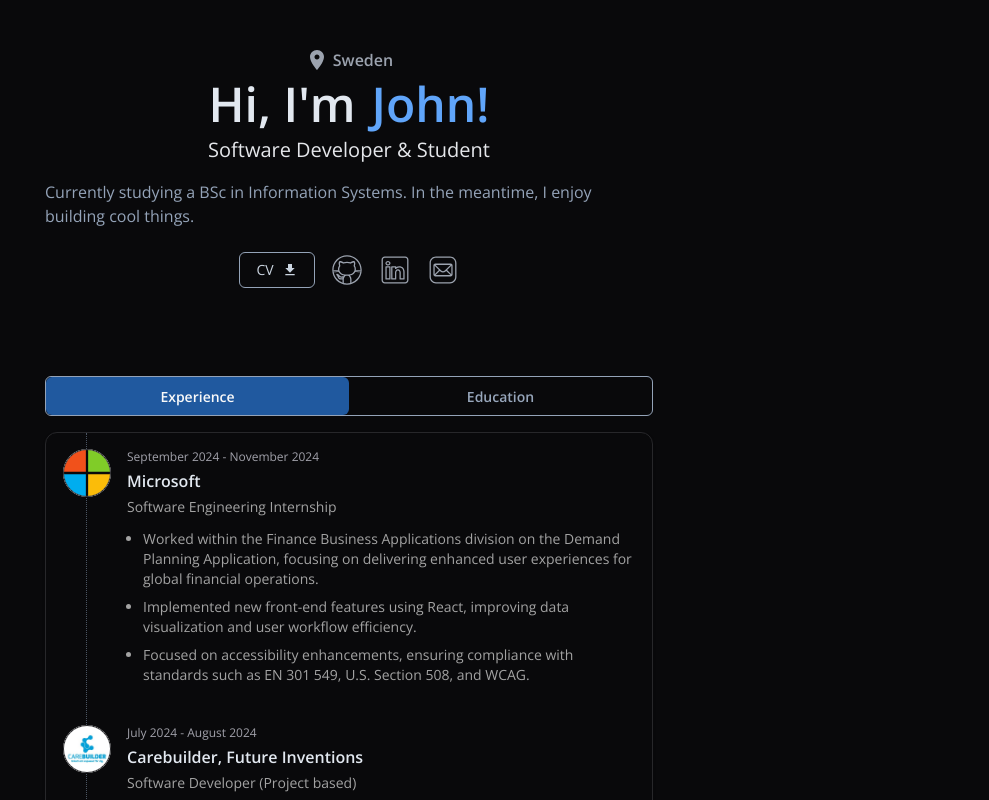
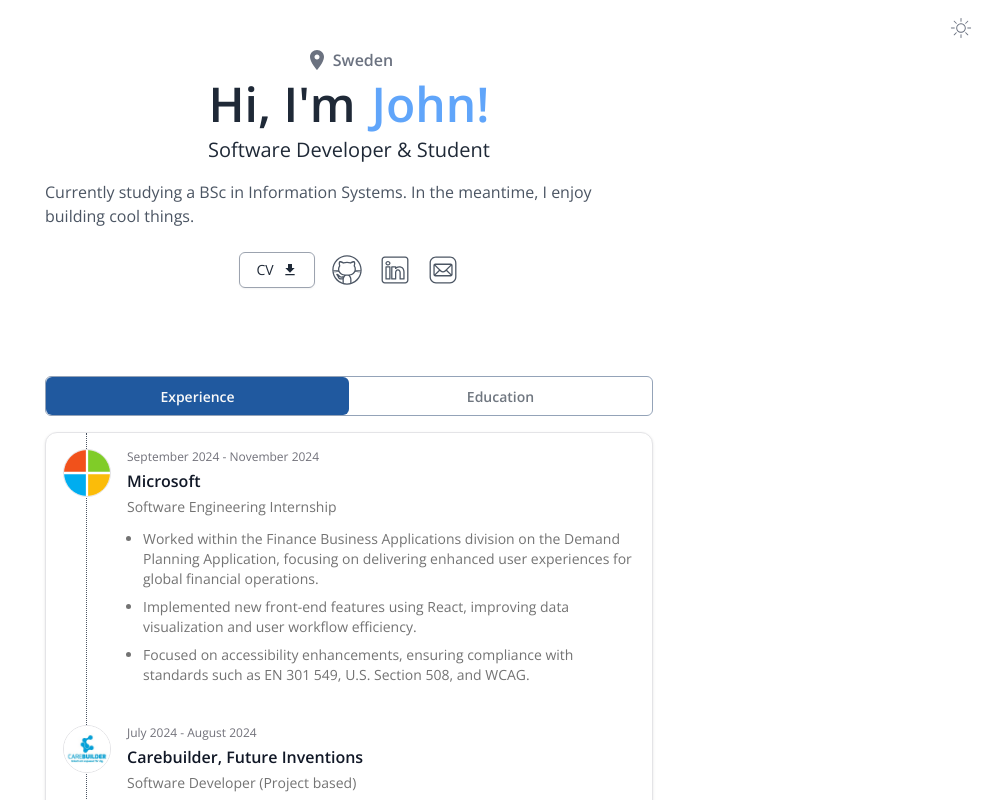
Before and after one commit to johnsward/portfolio, a Next.js app: page / in a window 1280 px wide. Shown: the top 800 px of the page, without its empty margins (291-1280 px from the left). Built offline with nearby package versions, Linux system fonts and the light colour scheme.

Commit message:
Dark and lightmode now enabled

```diff
--- a/src/app/components/About.tsx
+++ b/src/app/components/About.tsx
@@ -23,10 +23,10 @@ export const About = () => {
         <h1 className="flex flex-row gap-4 font-semibold dark:text-slate-200 text-gray-800 text-5xl">
           Hi, I'm <p className="text-blue-400">John!</p>
         </h1>
-        <h2 className="font-regular text-gray-600 dark:text-gray-200 text-xl">
+        <h2 className="font-regular text-gray-800 dark:text-gray-200 text-xl">
           {"Software Developer & Student"}
         </h2>
-        <p className="dark:text-slate-400 text-basic text-gray-400 mt-2 font-light">
+        <p className="dark:text-slate-400 text-basic text-gray-600 mt-2 font-light">
         {"Currently studying a BSc in Information Systems. In the meantime, I enjoy building cool things."}
         </p>
       </div>
--- a/src/app/components/Header.tsx
+++ b/src/app/components/Header.tsx
@@ -1,17 +1,51 @@
 "use client";
-import React, {useState} from "react";
-import { useRouter } from "next/navigation";
+import React, { useEffect, useState } from "react";
+import SunIcon from "./icons/sunicon.svg";
+import DarkModeIcon from "./icons/darkmodeicon.svg";
 
 export const Header = () => {
-    const router = useRouter();
-    return (
-        <div className="flex flex-row align-middle justify-between p-4">
-            <h1>John Swärd</h1>
-            <ul className="flex flex-row gap-4">
-                <li className="cursor-pointer" onClick={() => router.push("/about")}>About</li>
-                <li className="cursor-pointer" onClick={() => router.push("/projects")}>Projects</li>
-                <li className="cursor-pointer" onClick={() => router.push("/contact")}>Contact</li>
-            </ul>
-        </div>
-    );
-    };
+  const [theme, setTheme] = useState<"light" | "dark">("light");
+
+  useEffect(() => {
+    // Get theme from localStorage or detect system preference
+    const savedTheme = localStorage.getItem("theme");
+    const prefersDark = window.matchMedia("(prefers-color-scheme: dark)").matches;
+
+    if (savedTheme === "dark" || (!savedTheme && prefersDark)) {
+      document.documentElement.classList.add("dark");
+      setTheme("dark");
+    } else {
+      document.documentElement.classList.remove("dark");
+      setTheme("light");
+    }
+  }, []);
+
+  const toggleTheme = () => {
+    if (theme === "light") {
+      document.documentElement.classList.add("dark");
+      localStorage.setItem("theme", "dark");
+      setTheme("dark");
+    } else {
+      document.documentElement.classList.remove("dark");
+      localStorage.setItem("theme", "light");
+      setTheme("light");
+    }
+  };
+
+  return (
+    <div className="fixed top-0 right-0 p-4">
+      <button
+        onClick={toggleTheme}
+        title={theme === "light" ? "Enable Dark Mode" : "Enable Light Mode"}
+        aria-label={theme === "light" ? "Enable Dark Mode" : "Enable Light Mode"}
+        className="cursor-pointer"
+      >
+        {theme === "light" ? (
+          <SunIcon className="w-6 h-6 text-gray-500" />
+        ) : (
+          <DarkModeIcon className="w-6 h-6 text-gray-300" />
+        )}
+      </button>
+    </div>
+  );
+};
--- a/src/app/layout.tsx
+++ b/src/app/layout.tsx
@@ -13,7 +13,7 @@ export default function RootLayout({
   children: React.ReactNode;
 }>) {
   return (
-    <html lang="en" className={`dark ${openSans.variable}`}>
+    <html lang="en" className={` ${openSans.variable}`}>
       <body className="antialiased text-slate-100 max-w-3xl min-h-screen flex flex-col items-center px-8 mx-auto">
         {children}
       </body>
--- a/src/app/page.tsx
+++ b/src/app/page.tsx
@@ -6,9 +6,13 @@ import { TabContent } from "./components/TabContent";
 import { Projects } from "./components/Projects";
 import { TechStack } from "./components/TechStack";
 import { BlurFade } from "./components/ui/blur-fade";
+import { Header } from "./components/Header";
 
 export default function Home() {
   return (
+    <div>
+      <Header />
+
       <div className="flex flex-col p-12 gap-8 items-center scroll-smooth">
         <BlurFade inView>
           <About />
@@ -23,5 +27,6 @@ export default function Home() {
           <Projects />
         </BlurFade>
       </div>
+    </div>
   );
 }
--- a/src/app/styles.ts
+++ b/src/app/styles.ts
@@ -11,7 +11,7 @@ export const styles = {
         fontSize: "14px",
     },
     inactiveText: {
-        color: "#97a6bb",
+        color: "#707780",
         fontWeight: "600",
         fontSize: "14px",
     },
--- a/tailwind.config.ts
+++ b/tailwind.config.ts
@@ -1,7 +1,7 @@
 import type { Config } from "tailwindcss";
 
 export default {
-    darkMode: ["class"],
+    darkMode: "class",
     content: [
     "./src/pages/**/*.{js,ts,jsx,tsx,mdx}",
     "./src/components/**/*.{js,ts,jsx,tsx,mdx}",
```
Also changed, not shown: src/app/components/icons/darkmodeicon.svg (added), src/app/components/icons/sunicon.svg (added). Lines whose indentation alone changed are shown as unchanged.
